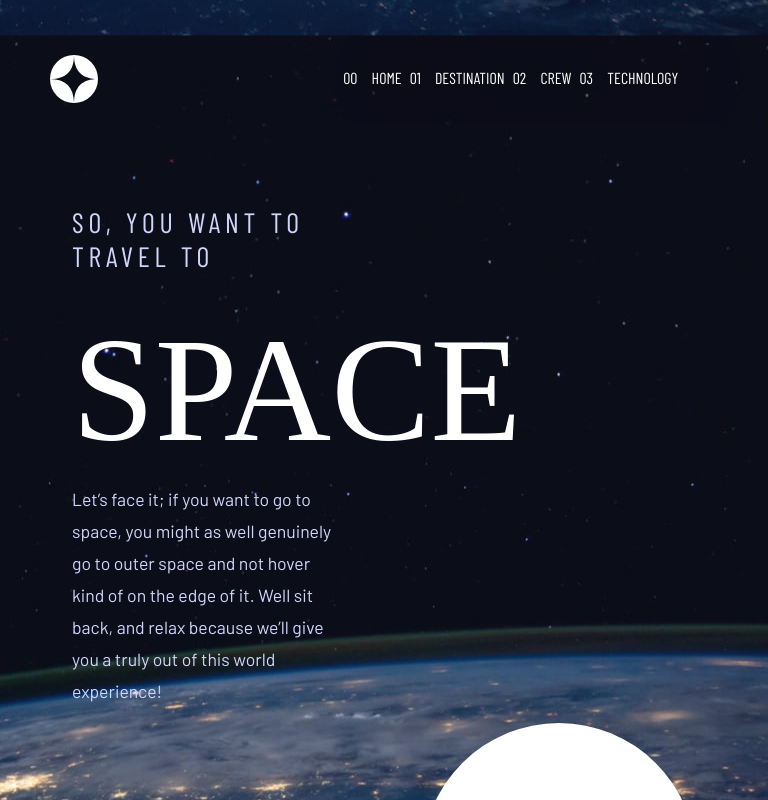
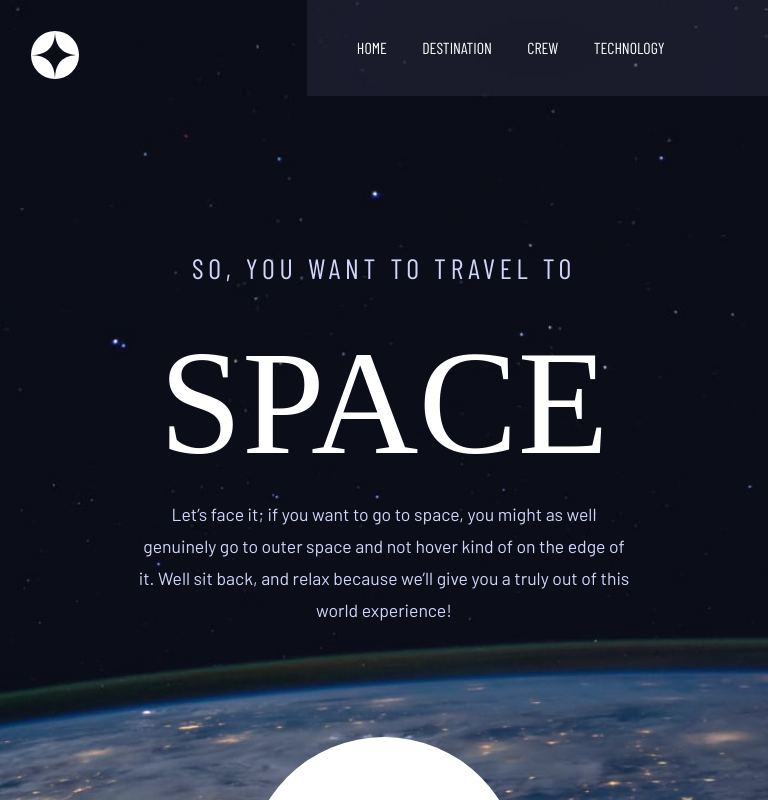
Before and after one commit to balayokesh/space-tourism, an Angular app: page / in a window 768 px wide. Shown: the top 800 px of the page. Built offline with nearby package versions, Linux system fonts and the light colour scheme; a web font is replaced by a local one.

Commit message:
completed tablet responsiveness for home page

```diff
--- a/src/app/home/home.component.css
+++ b/src/app/home/home.component.css
@@ -63,6 +63,9 @@ nav ul li a {
 nav ul li:last-child {
     margin-right: 20%;
 }
+section {
+    width: 50%;
+}
 p {
     font-family: 'Barlow', sans-serif;
     font-size: 1.1rem;
@@ -95,13 +98,39 @@ button:hover {
 @media only screen and (min-width: 480px) and (max-width: 768px) {
     #home-container {
         background: url('../../assets/home/background-home-tablet.jpg');
-        background-position: center;
         height: 100%;
+        background-repeat: no-repeat;
+        background-size: cover;
+        text-align: center;
     }
     hr {
         display: none;
     }
     main {
         flex-direction: column;
+        padding: 0
+    }
+    nav {
+        padding: 4%;
+        margin-bottom: 95px;
+    }
+    nav ul {
+        background: rgb(170, 170, 211, .1);
+        top: 0
+    }
+    .nav-ul-number {
+        display: none;
+    }
+    p {
+        width: 100%;
+    }
+    section {
+        width: 80%;
+        text-align: center;
+        align-self: center;
+        margin-bottom: 95px;
+    }
+    aside {
+        width: 100%;
     }
 }
--- a/src/app/home/home.component.html
+++ b/src/app/home/home.component.html
@@ -4,15 +4,15 @@
             <img src="../../assets/shared/logo.svg" alt="Logo">
             <hr />
             <ul>
-                <li><a routerLink="home">00 Home</a></li>
-                <li><a routerLink="destination">01 Destination</a></li>
-                <li><a routerLink="crew">02 Crew</a></li>
-                <li><a routerLink="technology">03 Technology</a></li>
+                <li><a routerLink="home"><span class="nav-ul-number">00</span> Home</a></li>
+                <li><a routerLink="destination"><span class="nav-ul-number">01</span> Destination</a></li>
+                <li><a routerLink="crew"><span class="nav-ul-number">02</span> Crew</a></li>
+                <li><a routerLink="technology"><span class="nav-ul-number">03</span> Technology</a></li>
             </ul>
         </nav>
     </header>
     <main class="container d-flex justify-content-between p-md-5">
-        <section class="w-50">
+        <section>
             <h5>So, you want to travel to</h5>
             <h1>Space</h1>
             <p>Let’s face it; if you want to go to space, you might as well genuinely go to
```
